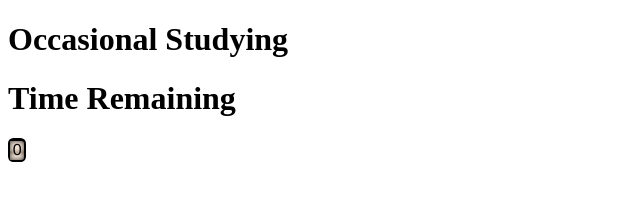
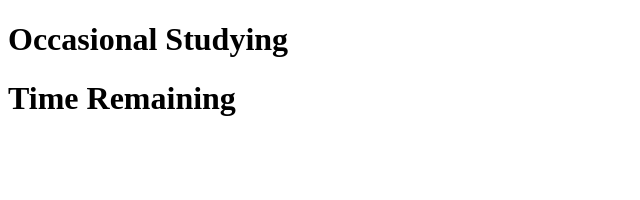
Before and after one commit to stanleyarmstrong/studytime.com, a website: page study.html in a window 1280 px wide. Both pictures are taken after typing "5", "5", "5" into the empty fields and a click on the button "Submit". Shown: the full height of the page, 0-640 px from the left. Drawn offline with nearby package versions, Linux system fonts and the light colour scheme.

Commit message:
Not going with odometer quite yet. I need to get a basic version running

```diff
--- a/study.html
+++ b/study.html
@@ -35,13 +35,16 @@
 					Pomodoro Session
 				</button>
 			</div>
-			<h1 id = "timeRemaining">
+			<div class = "timeRemaining">
+			<h1>
 				Time Remaining
 			</h1>
-			<div class = "odometer">
-			</div>
+			<h1 id = "timeRemaining">
+			</h1>
+		</div>
 
-
+		<!--	<div id ="odometer" class = "odometer">
+		</div> -->
 			<script src = 'studytime.js'>
 			</script>
 	</body>
--- a/studytime.js
+++ b/studytime.js
@@ -72,8 +72,9 @@ function startTimer(){
   $('.timeAmmount').hide();
   $('.submit').hide();
   $('.odometer').show();
-  $('#timeRemaining').show();
+  $('.timeRemaining').show();
   deltaTime();
+
   if(hours <=0 && minutes <= 0 && seconds <= 0){
     alert("Congratulations, you have finished your study session. Enjoy the rest of your day!");
     window.location.reload();
```
